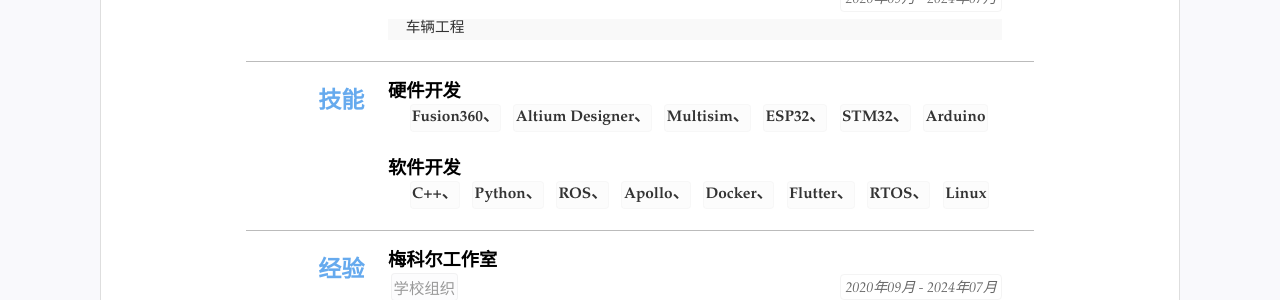
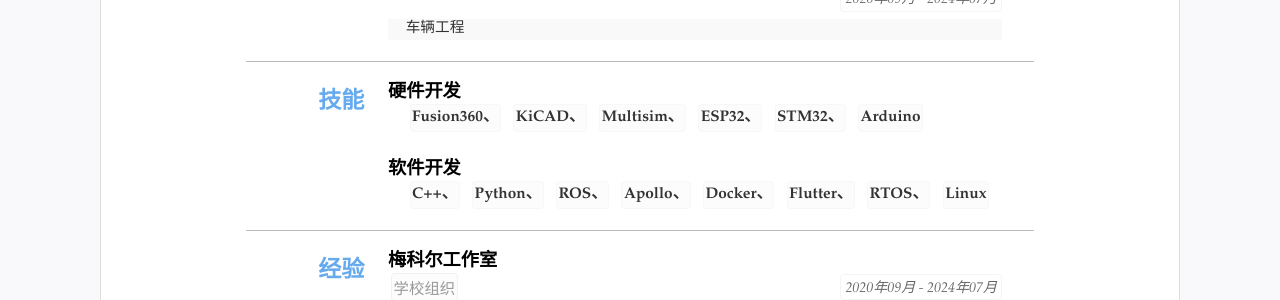
Before and after one commit to huigang39/resume, a Jekyll site: the page built from index.html, in a window 1280 px wide. Shown: the part 273-573 px from the top of the page. Built offline with Jekyll 4.4.1, drawn with Linux system fonts in a browser that asks for light colours.

Commit message:
Update resume.yml

```diff
--- a/_data/resume.yml
+++ b/_data/resume.yml
@@ -46,7 +46,7 @@ main: #简历主要内容，
   - title: 硬件开发
     items: #itmems 可以小块的方式显示
     - Fusion360、
-    - Altium Designer、
+    - KiCAD、
     - Multisim、
     - ESP32、
     - STM32、
```
